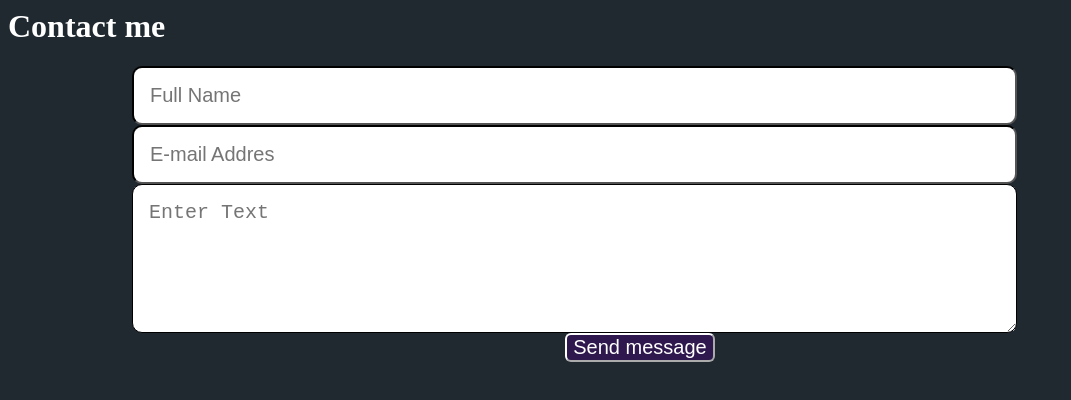
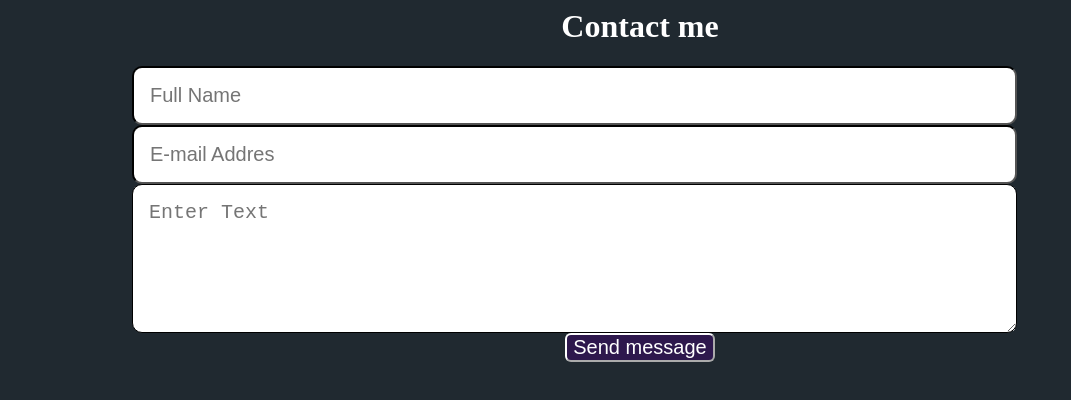
Before and after one commit to hojaifa23/portfolio, a plain HTML site: page contact.html in a window 1280 px wide. Shown: the whole page, without its empty margins (0-1071 px from the left). Drawn offline with Linux system fonts and the light colour scheme.

Commit message:
Update contact.html

```diff
--- a/contact.html
+++ b/contact.html
@@ -47,7 +47,7 @@
     </style>
     </head
     <body>
-    <h1>Contact me</h1>
+    <center><h1>Contact me</h1></center>
     <form
   action="https://formspree.io/f/mwpqbjeg"
   method="POST"
```
